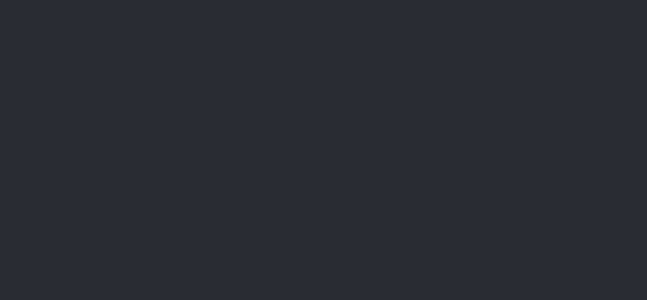
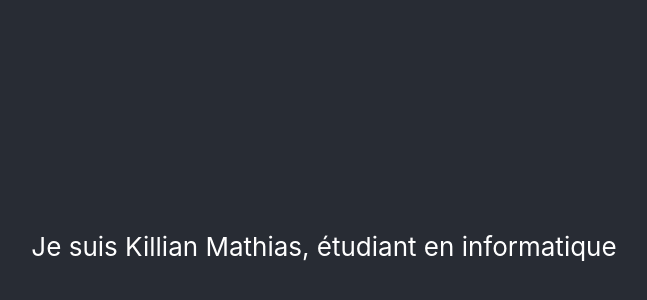
Before and after one commit to killianmathias/Portfolio, a React (Create React App) app: page / in a window 1280 px wide. Shown: the part 154-454 px from the top of the page, without its empty margins (316-963 px from the left). Built offline with nearby package versions, Linux system fonts and the light colour scheme.

Commit message:
Première modifications

```diff
--- a/src/App.js
+++ b/src/App.js
@@ -4,7 +4,7 @@ function App() {
   return (
     <div className="App">
       <header className="App-header">
-
+        <p>Je suis Killian Mathias, étudiant en informatique</p>
       </header>
     </div>
   );
```
